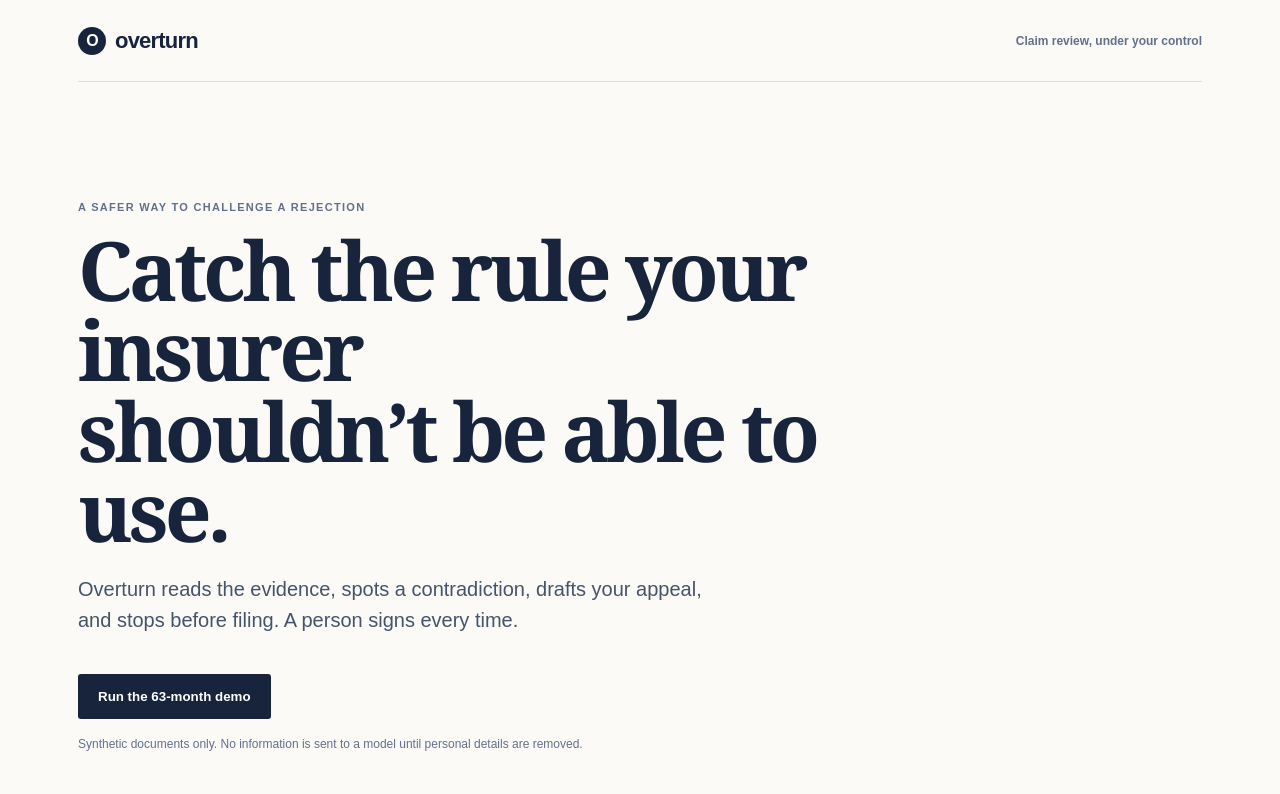
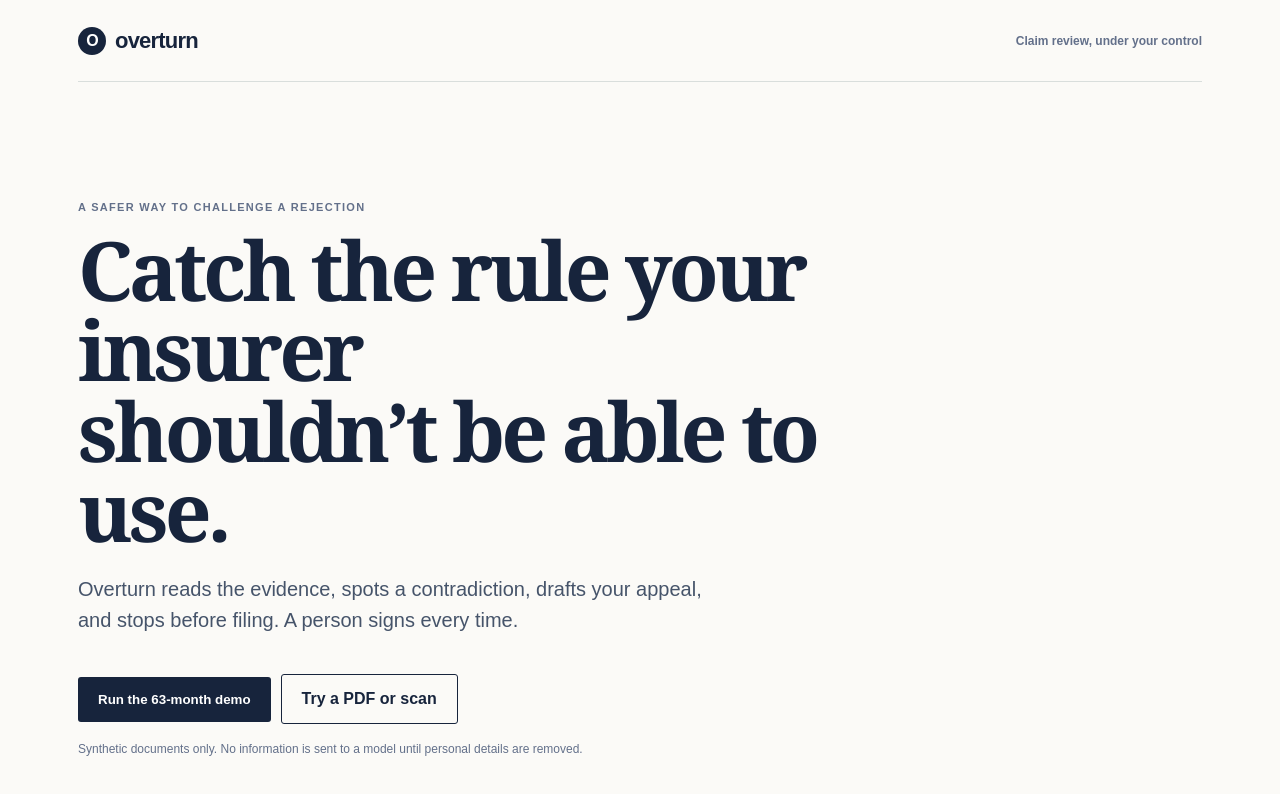
Before and after one commit to AshrafAhmed9/overturn-devnetwork-hackathon-2026, a Next.js app: page / in a window 1280 px wide. Shown: the top 794 px of the page. Built offline with nearby package versions, Linux system fonts and the light colour scheme.

Commit message:
Add live Nutrient document extraction

```diff
--- /dev/null
+++ b/app/api/extract/route.ts
@@ -0,0 +1,26 @@
+import { NextResponse } from "next/server";
+import { NutrientExtraction, toConfidenceFields } from "@/lib/nutrient-extraction";
+import { redactForModel } from "@/lib/redaction";
+
+export const runtime = "nodejs";
+const MAX_UPLOAD_BYTES = 10 * 1024 * 1024;
+const ACCEPTED_TYPES = new Set(["application/pdf", "image/jpeg", "image/png", "image/tiff"]);
+
+export async function POST(request: Request) {
+  const form = await request.formData();
+  const document = form.get("document");
+  if (!(document instanceof File)) return NextResponse.json({ error: "A PDF, JPEG, PNG, or TIFF document is required." }, { status: 400 });
+  if (!ACCEPTED_TYPES.has(document.type) || document.size > MAX_UPLOAD_BYTES) {
+    return NextResponse.json({ error: "Only PDF, JPEG, PNG, or TIFF documents up to 10 MB are accepted." }, { status: 400 });
+  }
+  try {
+    const parsed = await new NutrientExtraction().parse(new Uint8Array(await document.arrayBuffer()), document.name, document.type);
+    const fields = toConfidenceFields(parsed);
+    const extractedText = fields.map((field) => field.text).join("\n");
+    // This is the only output exposed to the next model stage; raw text is never returned as model input.
+    return NextResponse.json({ fields, redactedText: redactForModel(extractedText), needsReview: fields.some((field) => field.confidence < 0.9) });
+  } catch (error) {
+    const message = error instanceof Error ? error.message : "Document extraction failed.";
+    return NextResponse.json({ error: message }, { status: 502 });
+  }
+}
--- a/app/page.tsx
+++ b/app/page.tsx
@@ -11,6 +11,9 @@
   const [analysis, setAnalysis] = useState<ContradictionAnalysis | null>(null);
   const [analysisError, setAnalysisError] = useState<string | null>(null);
   const [analyzing, setAnalyzing] = useState(false);
+  const [uploadState, setUploadState] = useState<{ fields: number; needsReview: boolean } | null>(null);
+  const [uploadError, setUploadError] = useState<string | null>(null);
+  const [uploading, setUploading] = useState(false);
 
   async function startDemo() {
     setLoading(true);
@@ -32,6 +35,16 @@
     setAnalyzing(false);
   }
 
+  async function extractUpload(file: File) {
+    setUploading(true); setUploadError(null); setUploadState(null);
+    const form = new FormData(); form.set("document", file);
+    const response = await fetch("/api/extract", { method: "POST", body: form });
+    const result = await response.json() as { fields?: unknown[]; needsReview?: boolean; error?: string };
+    if (response.ok && result.fields) setUploadState({ fields: result.fields.length, needsReview: Boolean(result.needsReview) });
+    else setUploadError(result.error ?? "The document could not be extracted.");
+    setUploading(false);
+  }
+
   async function approve() {
     if (!caseData) return;
     const response = await fetch("/api/consent", {
@@ -48,7 +61,10 @@
       <h1>Catch the rule your insurer<br />shouldn’t be able to use.</h1>
       <p className="lede">Overturn reads the evidence, spots a contradiction, drafts your appeal, and stops before filing. A person signs every time.</p>
       <button onClick={startDemo} disabled={loading}>{loading ? "Reviewing case…" : "Run the 63-month demo"}</button>
+      <label className="file-picker">{uploading ? "Extracting with Nutrient…" : "Try a PDF or scan"}<input type="file" accept="application/pdf,image/jpeg,image/png,image/tiff" onChange={(event) => { const file = event.target.files?.[0]; if (file) void extractUpload(file); }} disabled={uploading} /></label>
       <p className="fine">Synthetic documents only. No information is sent to a model until personal details are removed.</p>
+      {uploadState && <p className="upload-success">Nutrient returned {uploadState.fields} page-anchored evidence regions. {uploadState.needsReview ? "A low-confidence field needs review." : "All returned fields cleared the confidence threshold."}</p>}
+      {uploadError && <p className="model-error">Upload unavailable: {uploadError}</p>}
     </section>
 
     {caseData && <section className="workspace">
--- /dev/null
+++ b/lib/nutrient-extraction.ts
@@ -0,0 +1,34 @@
+export type NutrientElement = {
+  type?: string;
+  text?: string;
+  confidence?: number;
+  bounds?: { x: number; y: number; width: number; height: number };
+  page?: { pageIndex: number; pageNumber?: string };
+};
+
+export type NutrientParseResult = { output?: { elements?: NutrientElement[] }; usage?: unknown };
+
+/** Server-side wrapper for Nutrient Data Extraction's confidence-bearing spatial parse. */
+export class NutrientExtraction {
+  constructor(private readonly apiKey = process.env.NUTRIENT_DWS_EXTRACTION_API_KEY) {}
+
+  async parse(file: Uint8Array, filename: string, contentType: string): Promise<NutrientParseResult> {
+    if (!this.apiKey) throw new Error("NUTRIENT_DWS_EXTRACTION_API_KEY is not configured.");
+    const form = new FormData();
+    form.set("file", new Blob([file], { type: contentType }), filename);
+    form.set("instructions", JSON.stringify({ mode: "structure", output: { format: "spatial" } }));
+    const response = await fetch("https://api.nutrient.io/extraction/parse", {
+      method: "POST", headers: { Authorization: `Bearer ${this.apiKey}` }, body: form, signal: AbortSignal.timeout(90_000)
+    });
+    if (!response.ok) throw new Error(`Nutrient Data Extraction request failed (${response.status}).`);
+    return response.json() as Promise<NutrientParseResult>;
+  }
+}
+
+export function toConfidenceFields(result: NutrientParseResult) {
+  return (result.output?.elements ?? [])
+    .filter((element) => element.text && typeof element.confidence === "number" && element.bounds && element.page)
+    .map((element) => ({
+      text: element.text!, confidence: element.confidence!, page: element.page!.pageNumber ?? String(element.page!.pageIndex + 1), bounds: element.bounds!
+    }));
+}
```
Also changed, not shown: app/styles.css, 1 other file (tests, documents, lock files or other folders).
